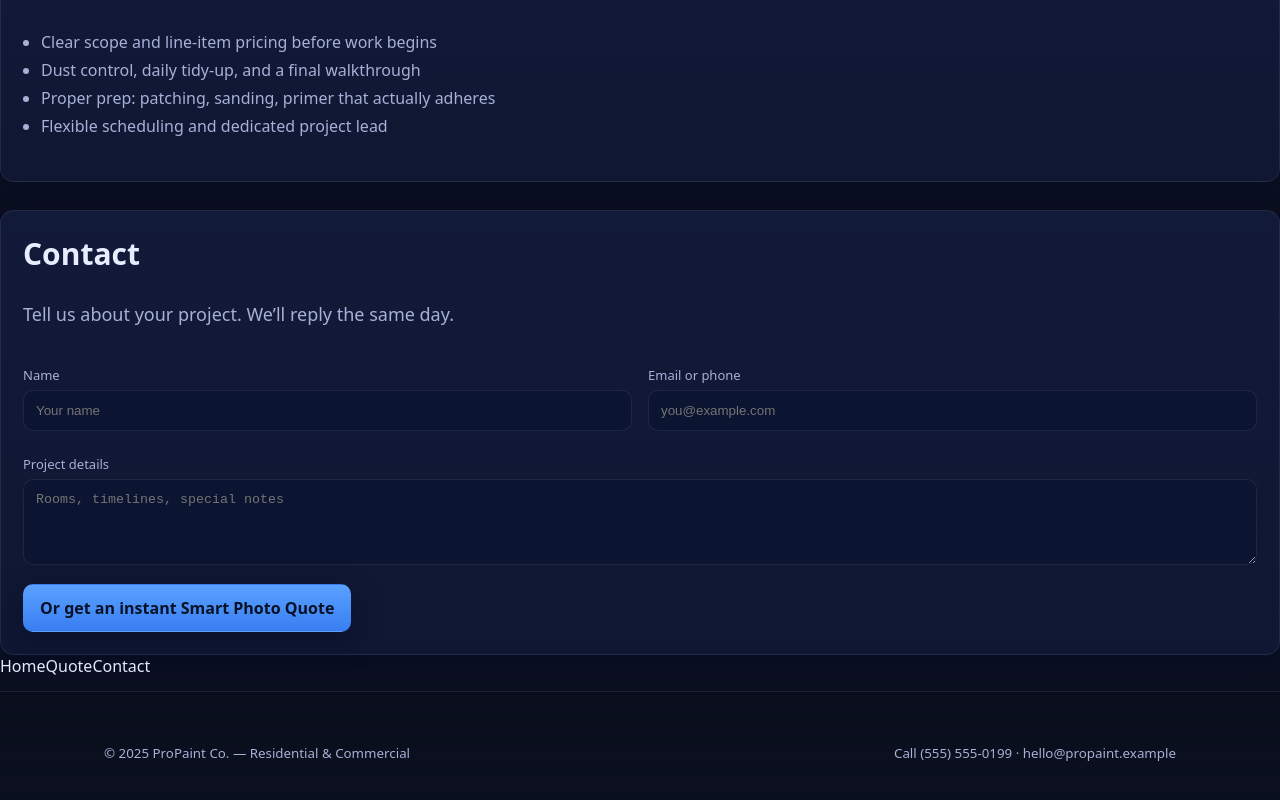
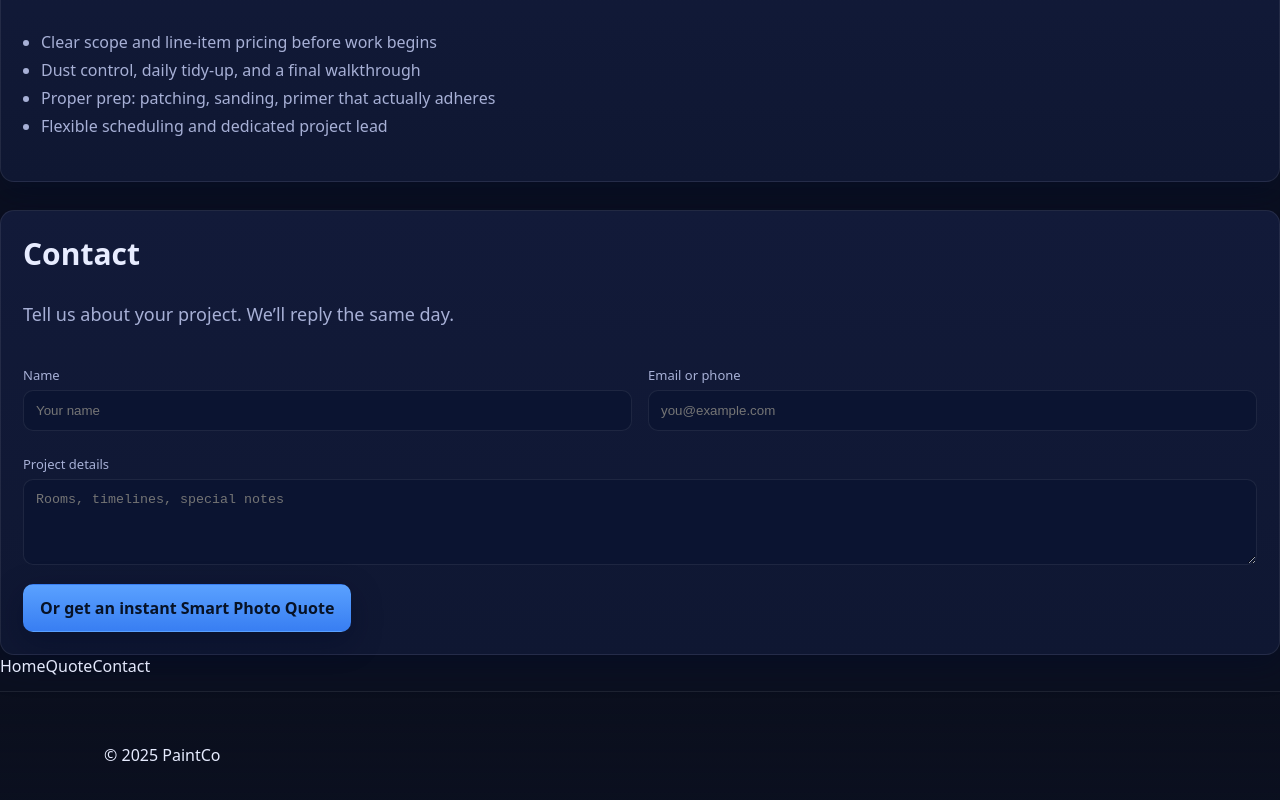
Before and after one commit to morpheus18-glitch/Paintco, a Next.js app in the folder painting-co/: page / in a window 1280 px wide. Shown: the part 788-1588 px from the top of the page. Built offline with nearby package versions, Linux system fonts and the light colour scheme.

Commit message:
Update Footer.tsx

```diff
--- a/painting-co/components/Footer.tsx
+++ b/painting-co/components/Footer.tsx
@@ -1,10 +1,7 @@
 export default function Footer() {
   return (
-    <footer>
-      <div className="container" style={{display:'flex', flexWrap:'wrap', gap:12, justifyContent:'space-between', alignItems:'center'}}>
-        <small style={{color:'var(--muted)'}}>© {new Date().getFullYear()} ProPaint Co. — Residential & Commercial</small>
-        <small style={{color:'var(--muted)'}}>Call (555) 555-0199 · hello@propaint.example</small>
-      </div>
+    <footer className="site-footer">
+      <div className="container">© {new Date().getFullYear()} PaintCo</div>
     </footer>
   );
 }
```
